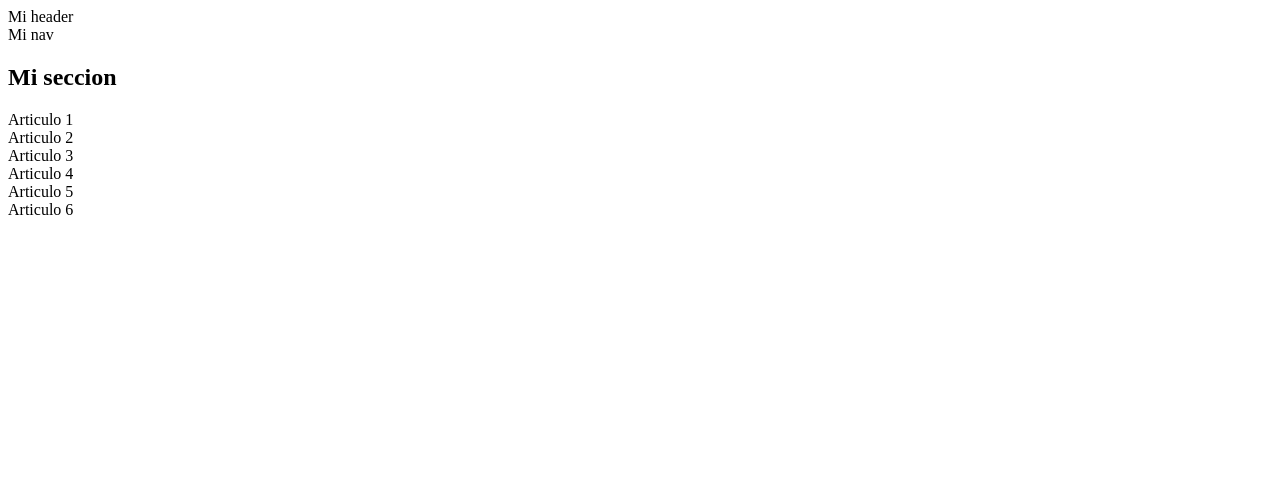
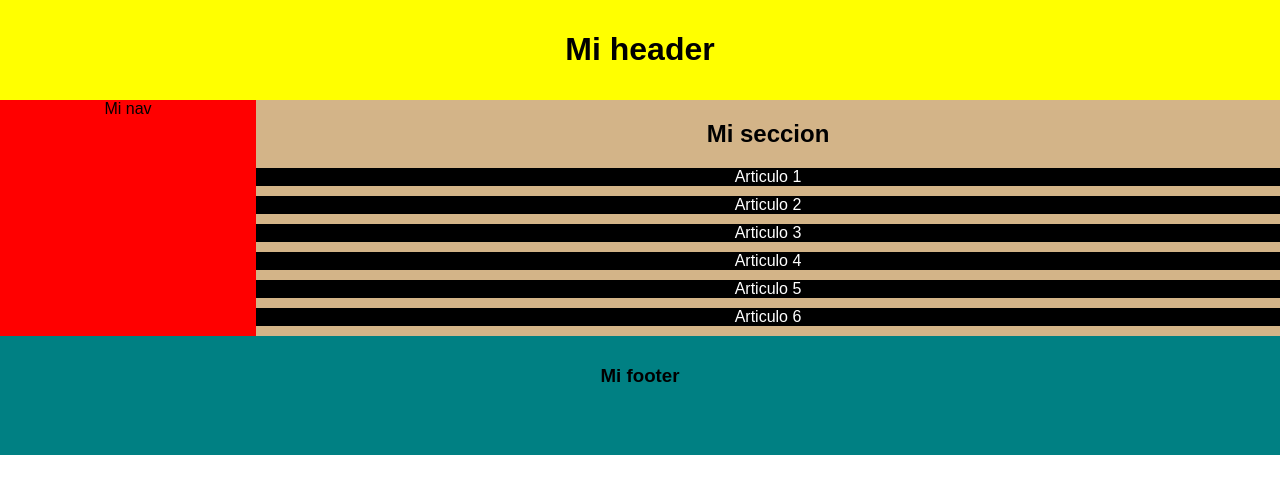
Before and after one commit to genixxavier/cursoreto, a plain HTML site: page index.html in a window 1280 px wide. Drawn offline with Linux system fonts and the light colour scheme.

Commit message:
Reto final 1

```diff
--- a/css/style.css
+++ b/css/style.css
@@ -1,6 +1,33 @@
-p{
-	color: peru;
+body{
+	margin:0px;
+	font-size: 16px;
+	font-family: Arial;
+	text-align: center;
 }
-h2{
-	color: #222;
+.header{
+	background: yellow;
+	padding: 10px;
 }
+.nav{
+	display: inline-block;
+	background: red;
+	float: left;
+	width: 20%;
+	min-height: 236px;
+}
+.section{
+	background: #d3b488;
+	display: inline-block;
+	float: left;
+	width: 80%;
+}
+.section article{
+	background: #000;
+	color: #fff;
+	margin-bottom: 10px;
+}
+footer{
+	clear: left;
+	background: #008083;
+	padding: 10px 10px 50px 10px;
+}
--- a/index.html
+++ b/index.html
@@ -1,12 +1,14 @@
 <!DOCTYPE html>
 <html>
 <head>
+	<meta charset="utf-8">
 	<title>RETO 1</title>
+	<link type="text/css" href="css/style.css" rel="stylesheet">
 </head>
 <body>
-<header>Mi header</header>
-<nav>Mi nav</nav>
-<section>
+<header class="header"><h1>Mi header</h1></header>
+<nav class="nav">Mi nav</nav>
+<section class="section">
 	<h2>Mi seccion</h2>
 	<article>Articulo 1</article>
 	<article>Articulo 2</article>
@@ -15,5 +17,8 @@
 	<article>Articulo 5</article>
 	<article>Articulo 6</article>
 </section>
+<footer>
+	<h3>Mi footer</h3>
+</footer>
 </body>
 </html>
```
